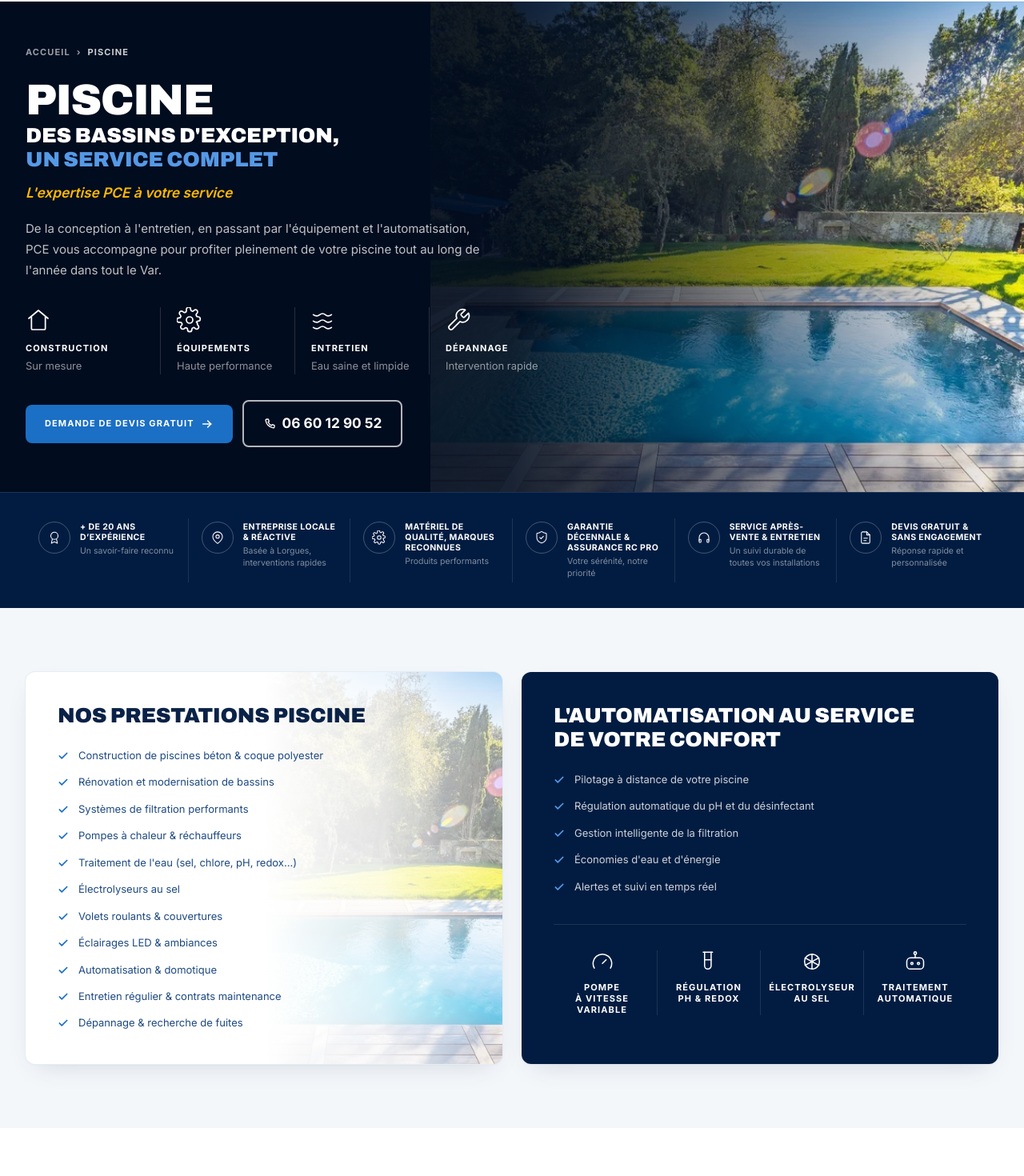
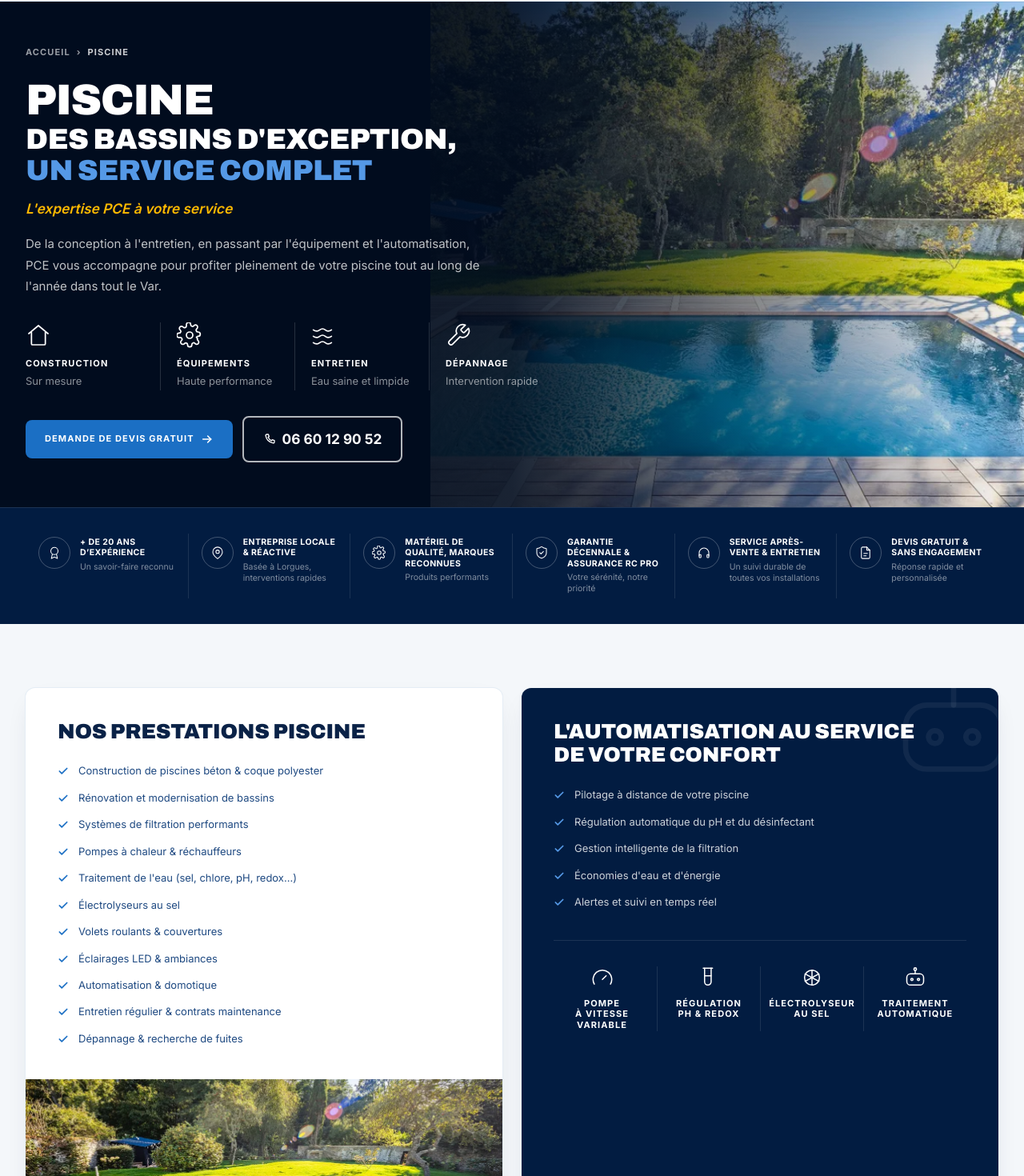
Before and after one commit to pierrolautie-lab/pce-site-web, a React (Vite) app: page /piscine in a window 1280 px wide. Shown: the part 94-1564 px from the top of the page at 80% size. Built offline with nearby package versions, Linux system fonts and the light colour scheme.

Commit message:
Rapproche la page Piscine de la maquette : hierarchie du titre du heros, photo visible dans le bloc prestations, relief visuel du bloc automatisation

```diff
--- a/src/pages/Piscine.jsx
+++ b/src/pages/Piscine.jsx
@@ -96,8 +96,8 @@ function Hero({ page, hero }) {
         <div className="max-w-2xl">
           <h1 className="font-display font-black uppercase">
             <span className="block text-hero">{ligne1}</span>
-            <span className="block text-title">{ligne2}</span>
-            <span className="block text-title text-azure-400">{ligne3}</span>
+            <span className="block text-title-lg">{ligne2}</span>
+            <span className="block text-title-lg text-azure-400">{ligne3}</span>
           </h1>
 
           <p className="signature mt-4 text-kicker">{company.expertise}</p>
@@ -144,23 +144,32 @@ function PrestationsEtAutomatisation({ page, hero }) {
       <div className="container-pce">
         <div className="grid gap-6 lg:grid-cols-2">
           {/* ------------------------------------------- Prestations */}
-          <div className="relative min-w-0 overflow-hidden rounded-xl bg-white shadow-card ring-1 ring-navy-100">
-            <div className="pointer-events-none absolute inset-y-0 right-0 hidden w-1/2 sm:block">
-              <Photo lock={hero.lock} alt="" rounded="" className="h-full w-full" />
-              <div className="absolute inset-0 bg-gradient-to-r from-white via-white/85 to-white/40" />
-            </div>
-
-            <div className="relative p-8 sm:p-10">
+          <div className="flex min-w-0 flex-col overflow-hidden rounded-xl bg-white shadow-card ring-1 ring-navy-100">
+            <div className="p-8 sm:p-10">
               <h2 className="font-display text-title font-black uppercase text-navy-800">
                 {page.prestations.title}
               </h2>
               <CheckList items={page.prestations.items} className="mt-6 max-w-sm" />
             </div>
+            {/* Bande photo pleinement visible plutôt qu'un fond estompé
+                derrière le texte : c'est ce qui donne du poids visuel à la
+                carte, comme sur la maquette. */}
+            <div className="mt-auto h-44 sm:h-52">
+              <Photo lock={hero.lock} alt="Bassin éclairé, réalisation PCE" rounded="" className="h-full w-full" />
+            </div>
           </div>
 
           {/* ---------------------------------------- Automatisation */}
-          <div className="min-w-0 overflow-hidden rounded-xl bg-navy-900 p-8 text-white shadow-card sm:p-10">
-            <h2 className="font-display text-title font-black uppercase">
+          <div className="relative min-w-0 overflow-hidden rounded-xl bg-navy-900 p-8 text-white shadow-card sm:p-10">
+            {/* Grande icône embossée en fond : évoque le pilotage à distance
+                sans reproduire l'interface d'une application tierce. */}
+            <Icon
+              name="robot"
+              className="pointer-events-none absolute -right-6 -top-8 h-40 w-40 text-white/[.06]"
+              strokeWidth={1}
+            />
+
+            <h2 className="relative font-display text-title font-black uppercase">
               {page.automatisation.title.map((l) => (
                 <span key={l} className="block">
                   {l}
@@ -168,7 +177,7 @@ function PrestationsEtAutomatisation({ page, hero }) {
               ))}
             </h2>
 
-            <CheckList items={page.automatisation.checks} tone="dark" className="mt-6" />
+            <CheckList items={page.automatisation.checks} tone="dark" className="relative mt-6" />
 
             {/* 4 colonnes seulement à partir de xl : « Électrolyseur » ne
                 tient pas dans une colonne de 93 px en dessous. */}
--- a/tailwind.config.js
+++ b/tailwind.config.js
@@ -72,6 +72,10 @@ export default {
          (`text-[15px]`) — les deux cohabitent sans conflit. */
       fontSize: {
         hero: ['clamp(30px, 4.6vw, 54px)', { lineHeight: '1.06', letterSpacing: '-.025em' }],
+        /* Palier intermédiaire hero/title : sert aux lignes secondaires d'un
+           titre multi-lignes (ex. héros Piscine), qui doivent rester proches
+           de `hero` en taille — `title` seul seul crée un écart trop marqué. */
+        'title-lg': ['clamp(22px, 3.2vw, 36px)', { lineHeight: '1.1', letterSpacing: '-.015em' }],
         title: ['clamp(19px, 2.1vw, 26px)', { lineHeight: '1.15', letterSpacing: '-.01em' }],
         kicker: ['clamp(15px, 1.35vw, 18px)', { lineHeight: '1.3' }],
         body: ['15px', { lineHeight: '1.75' }],
```
